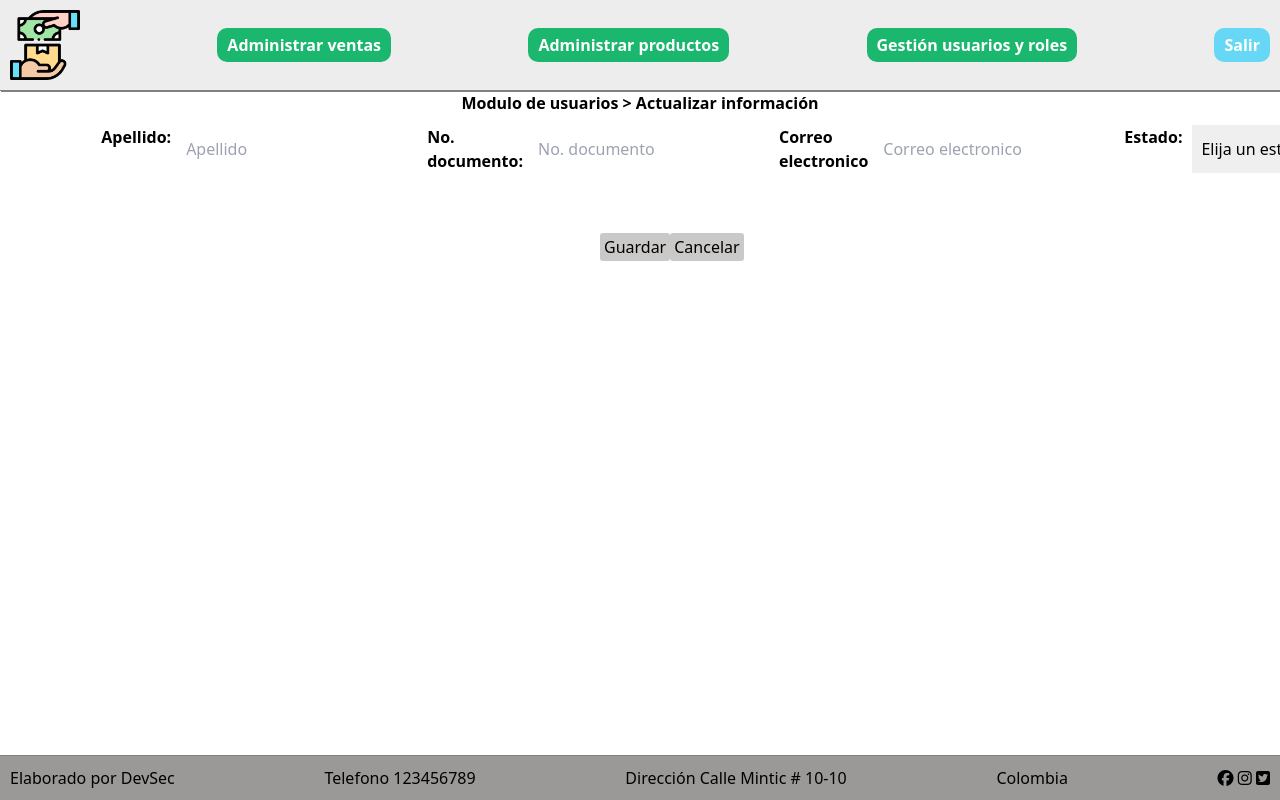
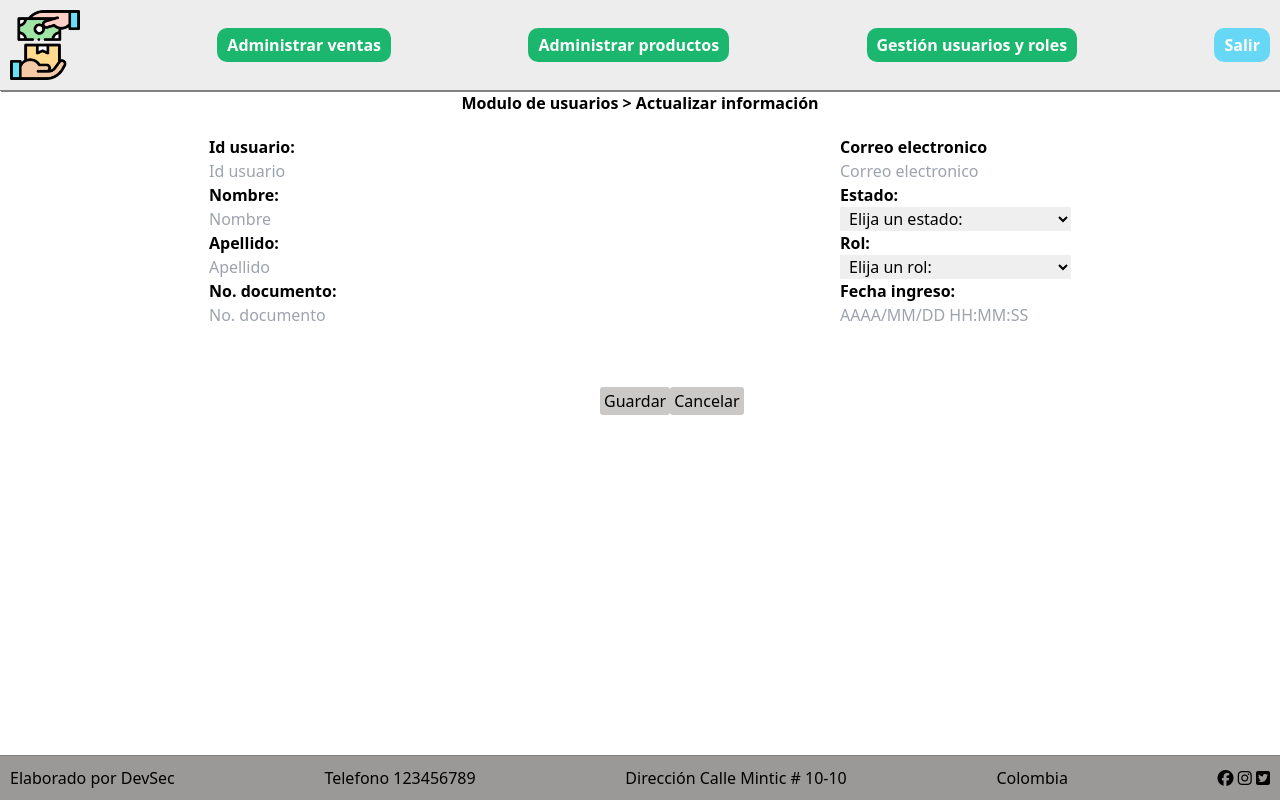
Before and after one commit to Mision-Tic-Dev-Sec/Proyecto3-MisionTic, a React (Create React App) app: page /actualizarRoles in a window 1280 px wide. Built offline with nearby package versions, Linux system fonts and the light colour scheme.

Commit message:
Se organiza el formulario de usuarios para que quede en dos columnas

```diff
--- a/src/pages/actualizarRoles.jsx
+++ b/src/pages/actualizarRoles.jsx
@@ -2,6 +2,7 @@ function ActualizarRoles() {
     return <div>
         <h1 className="breadCrumb">Modulo de usuarios > Actualizar información</h1>
         <form action="managerRoles" className = 'formulario'>
+        <div className="formulariodiv">
         <label htmlFor="">Id usuario: </label>
             <input type="text" placeholder='Id usuario'/>
             <label htmlFor="">Nombre: </label>
@@ -10,6 +11,8 @@ function ActualizarRoles() {
             <input type="text" placeholder='Apellido'/>
             <label htmlFor="">No. documento: </label>
             <input type="text" placeholder='No. documento'/>
+        </div>
+        <div className="formulariodiv">
         <label htmlFor="">Correo electronico </label>
         <input type="email" placeholder='Correo electronico'/>
         <label htmlFor="">Estado: </label>
@@ -27,6 +30,7 @@ function ActualizarRoles() {
             </select>
             <label htmlFor="">Fecha ingreso: </label>
             <input type="text" placeholder='AAAA/MM/DD HH:MM:SS'/>
+        </div>
         </form>
         <div className='ContenedorBotonesGuardar'>
             <button className= 'botonEdit colorBotonEdit'>Guardar</button>
--- a/src/styles/styles.css
+++ b/src/styles/styles.css
@@ -248,6 +248,10 @@ ul {
   font-weight: bolder;
 }
 
+.formulariodiv > select {
+  margin: 0;
+}
+
 .formulario>label{
   font-weight: bolder;
   padding-left: 10px;
```
Lines whose indentation alone changed are shown as unchanged.
